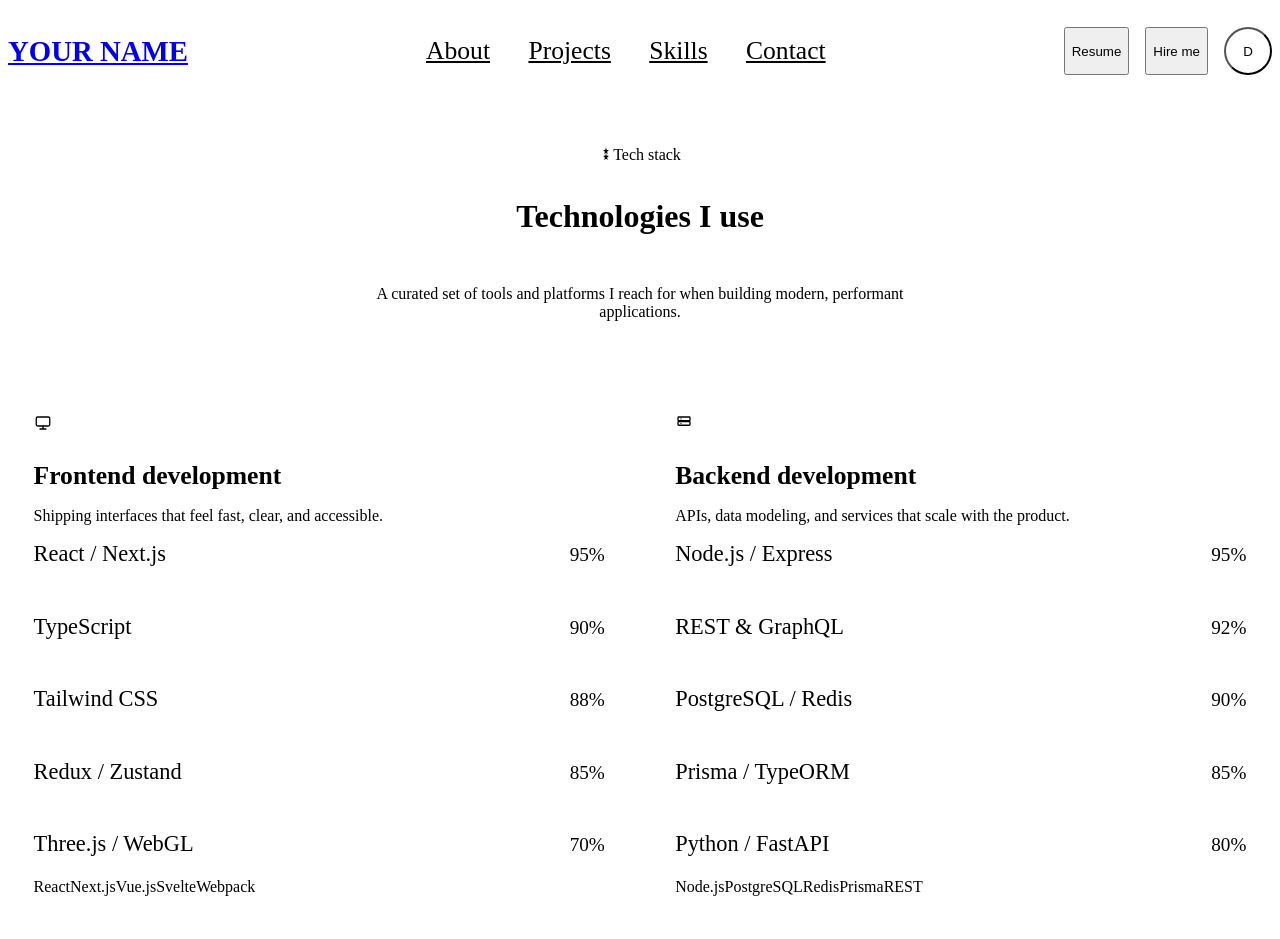
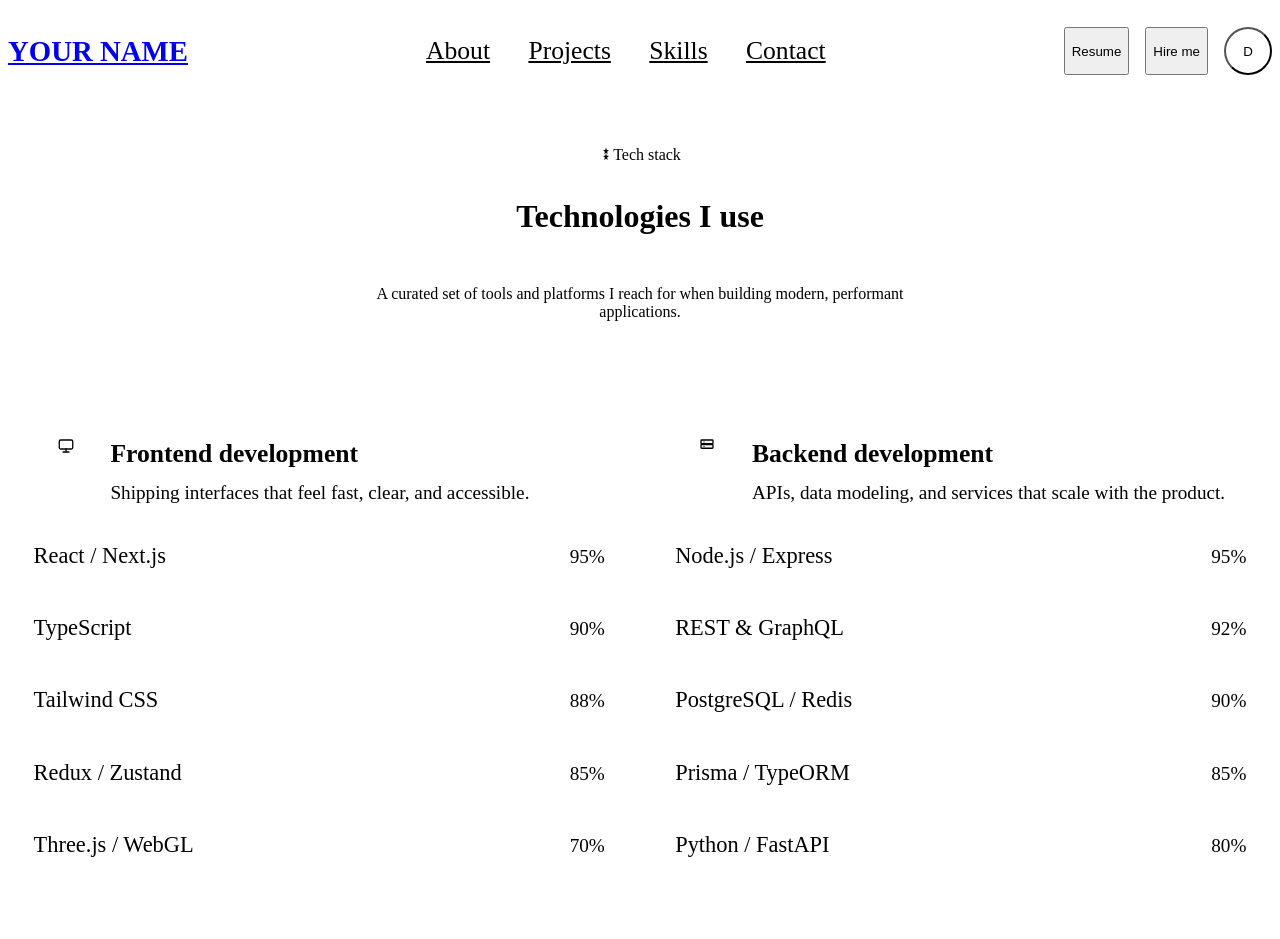
Before and after one commit to sukerimjocan19924/project-portfolio, a React (Vite) app: page /skills in a window 1280 px wide. Shown: the top 939 px of the page. Built offline with nearby package versions, Linux system fonts and the light colour scheme; the HTML template or start-up script is replaced by a standard one; a web font is replaced by a local one.

Commit message:
5차 업데이트(skills-progressBar, CategoryCard)

```diff
--- a/src/components/categoryCard/CategoryCard.module.scss
+++ b/src/components/categoryCard/CategoryCard.module.scss
@@ -20,3 +20,49 @@
     flex-direction: column;
     gap: $space-3;
 }
+
+.head {
+    display: flex;
+    align-items: flex-start;
+    gap: $space-1;
+    margin-bottom: $space-2;
+}
+
+.iconWrap {
+    width: 4rem;
+    height: 4rem;
+    flex-shrink: 0;
+    border: 1px solid var(--color-border);
+    display: grid;
+    place-items: center;
+    background-color: var(--color-bg-muted);
+    border-radius: $radius-sm;
+    color: var(--icon-color, var(--color-primary));
+}
+
+.title {
+    font-size: $font-size-md;
+    color: var(--color-text);
+}
+
+.subtitle {
+    margin-top: $space-1;
+    font-size: $font-size-xs;
+    color: var(--color-text-muted);
+}
+
+.tagRow {
+    display: flex;
+    gap: $space-1;
+    margin-top: $space-3;
+    padding-top: $space-3;
+    border-top: 1px solid var(--color-border);
+}
+
+.tagChip {
+    font-size: $font-size-xs;
+    padding: $space-0 $space-2;
+    border: 1px solid var(--color-border);
+    background-color: var(--color-bg-muted);
+    border-radius: $radius-full;
+}
--- a/src/components/progressBar/ProgressBar.jsx
+++ b/src/components/progressBar/ProgressBar.jsx
@@ -6,7 +6,11 @@
     primary: styles.accent_primary,
     success: styles.accent_success,
     info: styles.accent_info,
-    warning: styles.accent_warning
+    warning: styles.accent_warning,
+    frontend: styles.accent_frontend,
+    backend: styles.accent_backend,
+    testing:styles.accent_testing,
+    develop: styles.accent_develop
 }
 
 const ProgressBar = ({
@@ -75,7 +79,7 @@
 
         <div className={styles.track}>
             <Motion.div
-                className={`${styles.fill} ${accentClass}`}
+                className={`${styles.fill} ${ACCENT[accent] ?? ACCENT.primary}`}
                 initial={prefersReducedMotion?false:{width:'0%'}}
                 animate={{width:`${end}%`}}
                 transition={fillTransition}
--- a/src/components/progressBar/ProgressBar.module.scss
+++ b/src/components/progressBar/ProgressBar.module.scss
@@ -49,5 +49,21 @@
         &.accent_warning {
             background-color: var(--color-warning);
         }
+
+        &.accent_frontend {
+            background: linear-gradient(90deg, var(--color-primary) 0%, var(--color-info) 100%);
+        }
+
+        &.accent_backend {
+            background: linear-gradient(90deg, #059669 0%, var(--color-success) 100%);
+        }
+
+        &.accent_testing {
+            background: linear-gradient(90deg, #7c3aed 0%, #db2777 55%, #ec4899 100%);
+        }
+
+        &.accent_devops {
+            background: linear-gradient(90deg, #ea580c 0%, var(--color-warning) 45%, #ca8a04 100%);
+        }
     }
 }
--- a/src/styles/_variables.scss
+++ b/src/styles/_variables.scss
@@ -11,6 +11,7 @@
 $font-size-3xl: 3.2rem; // 32px
 
 
+$space-0: 0.4rem; // 8px
 $space-1: 0.8rem; // 8px
 $space-2: 1.2rem; // 12px
 $space-3: 1.6rem; // 16px
```
